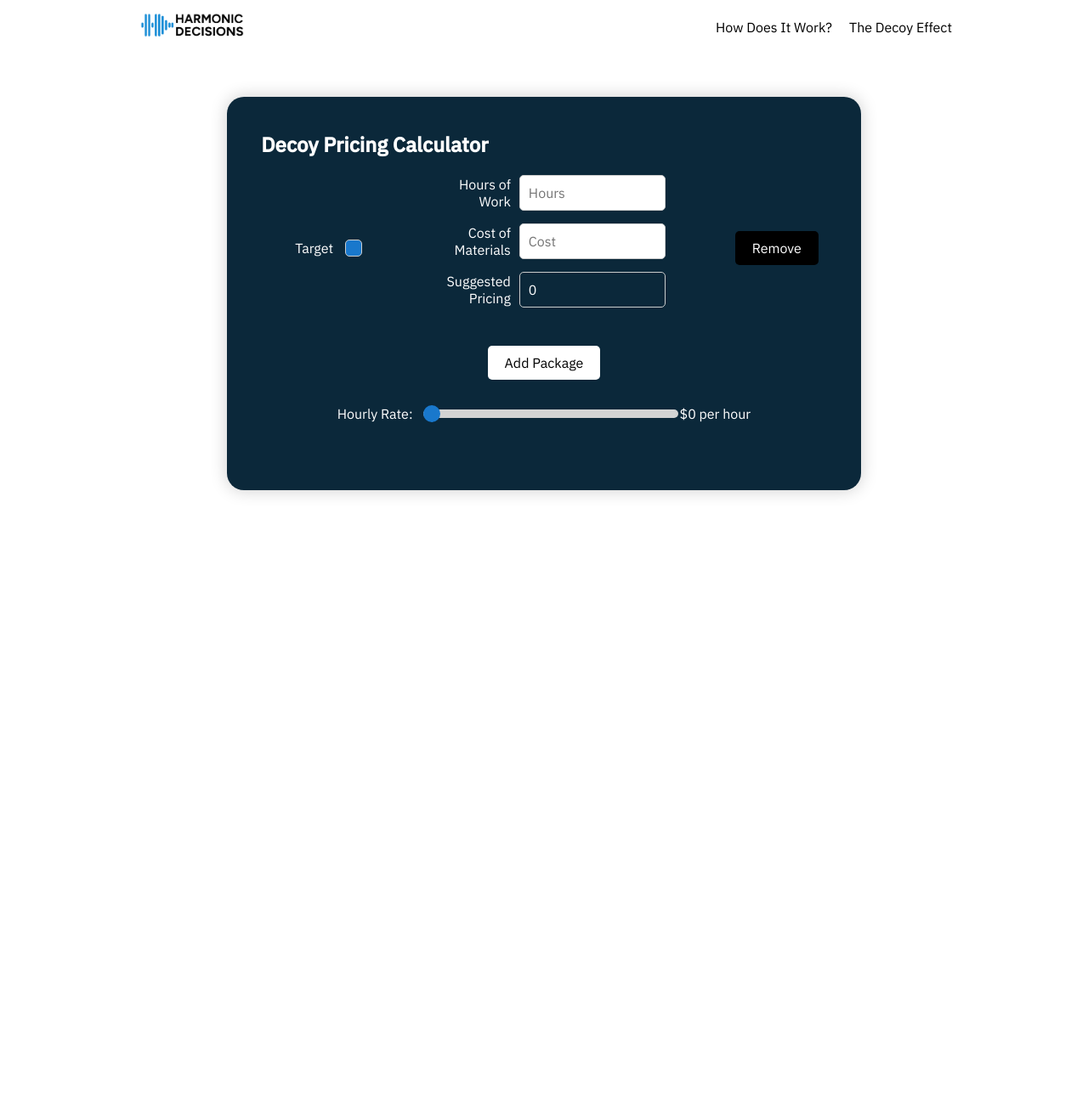
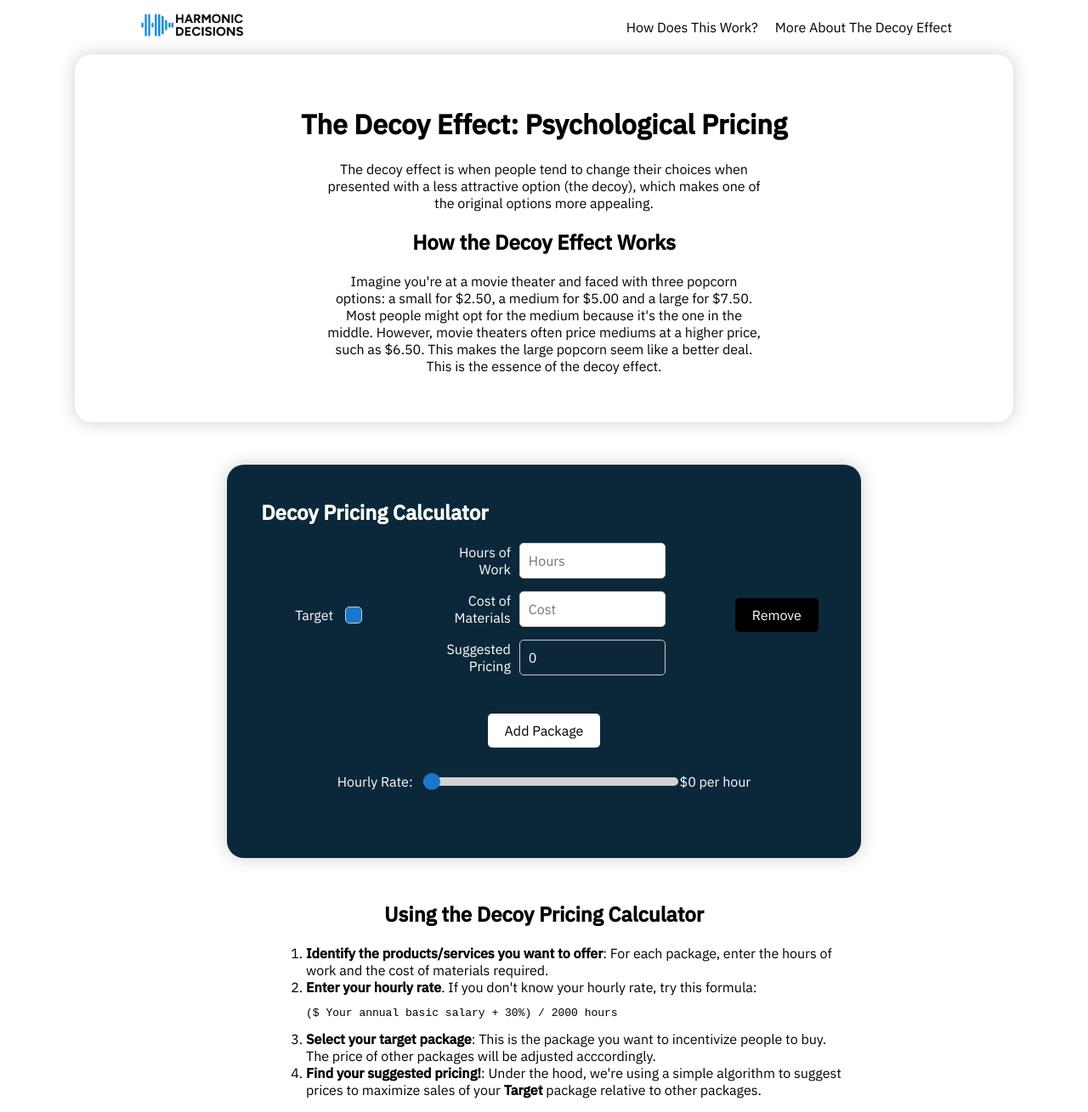
Before and after one commit to captainsidd/decoy-pricing-calculator, a React (Create React App) app: page / in a window 1280 px wide. Shown: the whole page at 85% size. Before the commit the page ends 800 px from the top, so only its background shows below. Built offline with nearby package versions, Linux system fonts and the light colour scheme; the HTML template or start-up script is replaced by a standard one.

Commit message:
update instructions

```diff
--- a/src/App.js
+++ b/src/App.js
@@ -10,12 +10,28 @@ function App() {
             <a href="https://www.harmonicdecisions.com"><img src="logo.png" alt="Harmonic Decisions"/></a>
           </div>
           <ul className="nav-links">
-            <li><a href="https://www.harmonicdecisions.com/how-does-the-pricing-calculator-work">How Does It Work?</a></li>
-            <li><a href="https://www.harmonicdecisions.com/the-decoy-effect">The Decoy Effect</a></li>
+            <li><a href="https://www.harmonicdecisions.com/how-does-the-pricing-calculator-work">How Does This Work?</a></li>
+            <li><a href="https://www.harmonicdecisions.com/the-decoy-effect">More About The Decoy Effect</a></li>
           </ul>
         </div>
       </nav>
+      <div className='instructions-container-above'>
+        <h1 className='instructions-heading'>The Decoy Effect: Psychological Pricing</h1>
+        <p className='instructions-heading-description'>The decoy effect is when people tend to change their choices when presented with a less attractive option (the decoy), which makes one of the original options more appealing.</p>
+
+        <h2 className='instructions-heading'>How the Decoy Effect Works</h2>
+        <p className='instructions-heading-description'>Imagine you're at a movie theater and faced with three popcorn options: a small for $2.50, a medium for $5.00 and a large for $7.50. Most people might opt for the medium because it's the one in the middle. However, movie theaters often price mediums at a higher price, such as $6.50. This makes the large popcorn seem like a better deal. This is the essence of the decoy effect.</p>
+      </div>
       <Calculator></Calculator>
+      <div className='instructions-container-below'>
+        <h2 className='instructions-heading'>Using the Decoy Pricing Calculator</h2>
+        <ol className='instructions-heading-instructions'>
+          <li><b>Identify the products/services you want to offer</b>: For each package, enter the hours of work and the cost of materials required.</li>
+          <li><b>Enter your hourly rate</b>. If you don't know your hourly rate, try this formula: <pre>($ Your annual basic salary + 30%) / 2000 hours</pre></li>
+          <li><b>Select your target package</b>: This is the package you want to incentivize people to buy. The price of other packages will be adjusted acccordingly.</li>
+          <li><b>Find your suggested pricing!</b>: Under the hood, we're using a simple algorithm to suggest prices to maximize sales of your <b>Target</b> package relative to other packages.</li>
+        </ol>
+      </div>
     </div>
   );
 }
--- a/src/index.css
+++ b/src/index.css
@@ -56,6 +56,26 @@ body {
   border-radius: 20px;
   box-shadow: 0 0 20px rgba(0, 0, 0, 0.2);
   color: #ffffff;
+}
+
+.instructions-container-above {
+  width: 80%;
+  margin: 0 auto;
+  padding: 40px;
+  border-radius: 20px;
+  box-shadow: 0 0 20px rgba(0, 0, 0, 0.2);
+}
+
+.instructions-heading-description {
+  width: 50%;
+  margin-left: 25%;
+  text-align: center;
+}
+
+.instructions-heading-instructions {
+  width: 50%;
+  margin-left: 25%;
+  text-align: left;
 }
 
 .calculator-heading {
```
